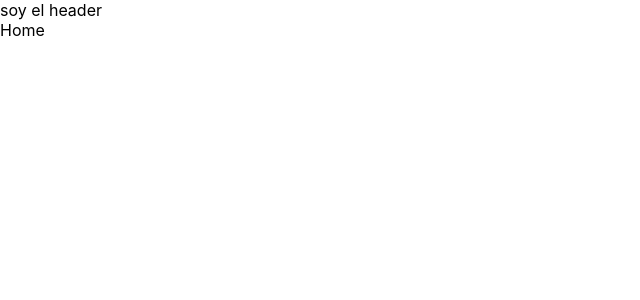
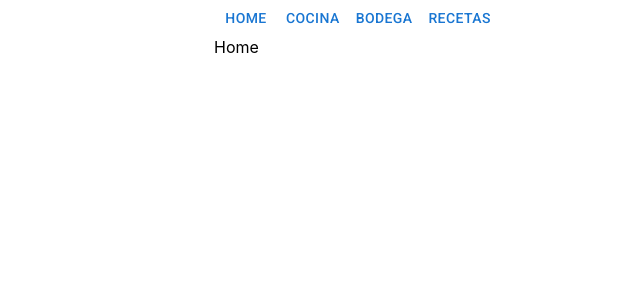
Before and after one commit to walkerperedo/AlegraTest, a React (Create React App) app in the folder front/: page / in a window 1280 px wide. Shown: the top 300 px of the page, without its empty margins (0-640 px from the left). Built offline with nearby package versions, Linux system fonts and the light colour scheme.

Commit message:
header added and little styled

```diff
--- a/front/package.json
+++ b/front/package.json
@@ -3,6 +3,9 @@
   "version": "0.1.0",
   "private": true,
   "dependencies": {
+    "@emotion/react": "^11.9.3",
+    "@emotion/styled": "^11.9.3",
+    "@mui/material": "^5.8.6",
     "@testing-library/jest-dom": "^5.16.4",
     "@testing-library/react": "^13.3.0",
     "@testing-library/user-event": "^13.5.0",
--- a/front/public/index.html
+++ b/front/public/index.html
@@ -24,6 +24,14 @@
       work correctly both with client-side routing and a non-root public URL.
       Learn how to configure a non-root public URL by running `npm run build`.
     -->
+    <link
+      rel="stylesheet"
+      href="https://fonts.googleapis.com/css?family=Roboto:300,400,500,700&display=swap"
+    />
+    <link
+      rel="stylesheet"
+      href="https://fonts.googleapis.com/icon?family=Material+Icons"
+    />
     <title>React App</title>
   </head>
   <body>
--- a/front/src/components/header/Header.jsx
+++ b/front/src/components/header/Header.jsx
@@ -1,5 +1,22 @@
 import React from "react";
+import { Button, Grid } from "@mui/material";
+import { Link } from "react-router-dom";
 
 export default function Header() {
-  return <div>soy el header</div>;
+  return (
+    <Grid>
+      <Link to="/">
+        <Button>Home</Button>
+      </Link>
+      <Link to="/cocina">
+        <Button>Cocina</Button>
+      </Link>
+      <Link to="bodega">
+        <Button>Bodega</Button>
+      </Link>
+      <Link to="recetas">
+        <Button>Recetas</Button>
+      </Link>
+    </Grid>
+  );
 }
--- a/front/src/pages/App.js
+++ b/front/src/pages/App.js
@@ -5,10 +5,11 @@ import Bodega from "./Bodega/Bodega";
 import Cocina from "./Cocina/Cocina";
 import Home from "./Home/Home";
 import Recetas from "./Recetas/Recetas";
+import { Container } from "@mui/material";
 
 function App() {
   return (
-    <>
+    <Container maxWidth="md">
       <Header />
       <Routes>
         <Route exact path="/" element={<Home />} />
@@ -16,7 +17,7 @@ function App() {
         <Route path="recetas" element={<Recetas />} />
         <Route path="cocina" element={<Cocina />} />
       </Routes>
-    </>
+    </Container>
   );
 }
 
```
Also changed, not shown: 1 other file (tests, documents, lock files or other folders).
